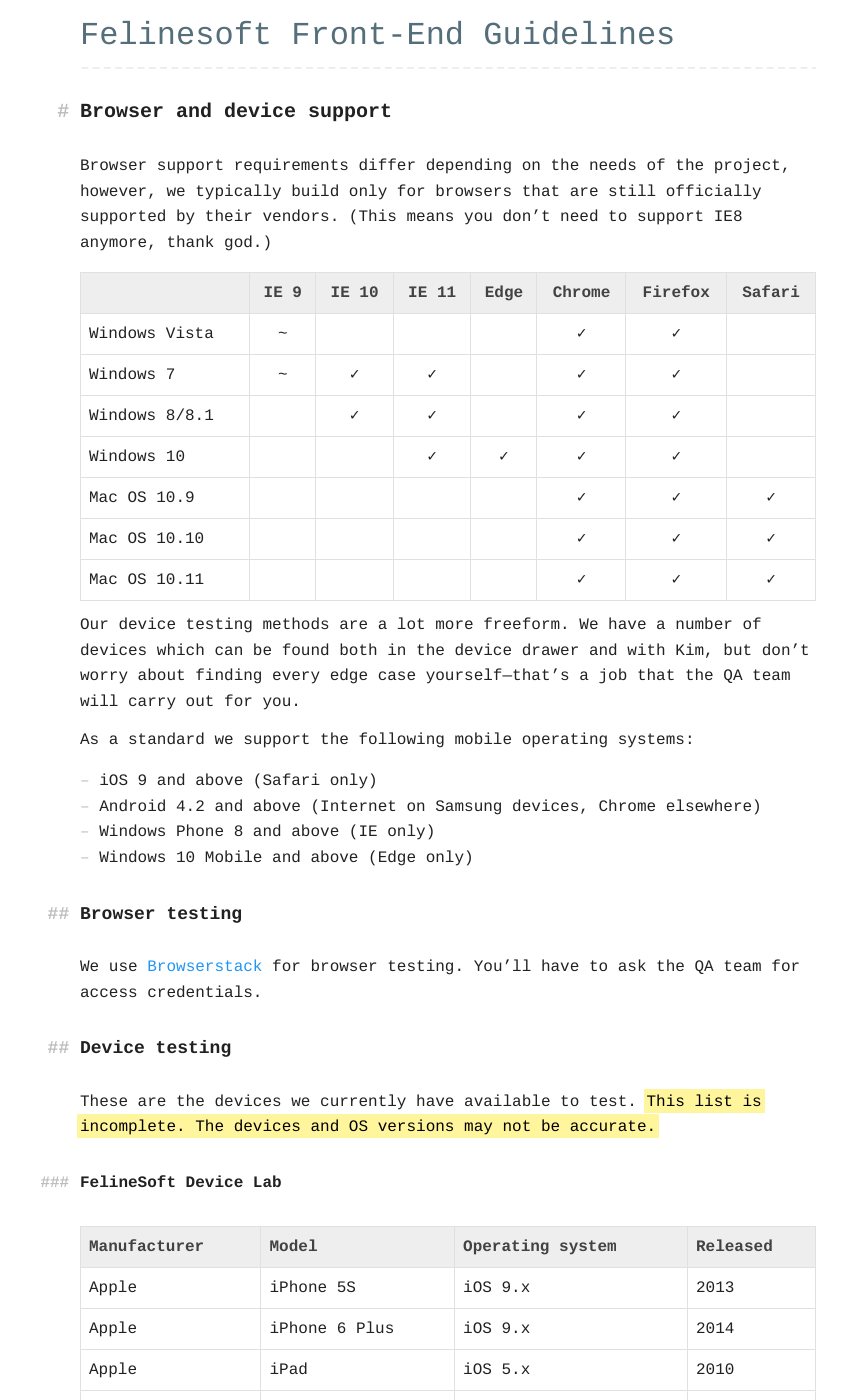
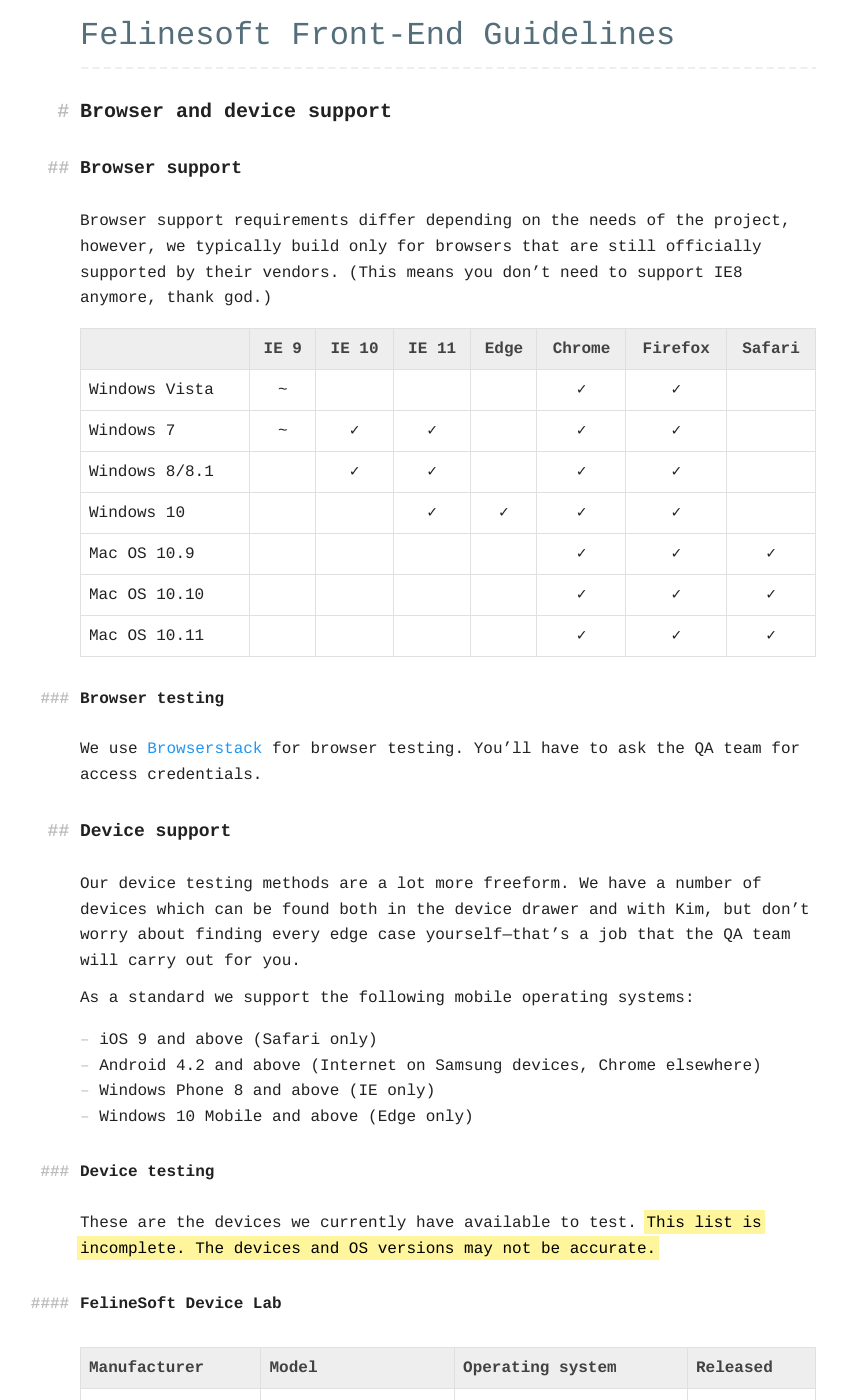
Before and after one commit to querkmachine/FSFrontEndDocs, a Jekyll site: the page built from tools/browser-support.md, in a window 1280 px wide and 1400 px high. Shown: the whole window, without its empty margins (192-1039 px from the left). Built offline with Jekyll 4.4.1, drawn with Linux system fonts in a browser that asks for light colours.

Commit message:
Reorganise page to a more logical order

```diff
--- a/tools/browser-support.md
+++ b/tools/browser-support.md
@@ -2,6 +2,8 @@
 layout: default
 title: Browser and device support
 ---
+
+## Browser support
 
 Browser support requirements differ depending on the needs of the project, however, we typically build only for browsers that are still officially supported by their vendors. (This means you don't need to support IE8 anymore, thank god.)
 
@@ -15,6 +17,12 @@ Browser support requirements differ depending on the needs of the project, howev
 |Mac OS 10.10 | | | | |✓|✓|✓|
 |Mac OS 10.11 | | | | |✓|✓|✓|
 
+### Browser testing
+
+We use [Browserstack](http://browserstack.com) for browser testing. You'll have to ask the QA team for access credentials.
+
+## Device support
+
 Our device testing methods are a lot more freeform. We have a number of devices which can be found both in the device drawer and with Kim, but don’t worry about finding every edge case yourself—that’s a job that the QA team will carry out for you.
 
 As a standard we support the following mobile operating systems:
@@ -45,7 +49,7 @@ These are the devices we currently have available to test. <mark>This list is in
 |Google/Asus|Nexus 7|Android x.x|2013|
 |Samsung|Galaxy S5|Android 6.x|2014|
 
-### Kim's Device Lab
+#### Kim's Device Lab
 
 These devices belong to Kim and not FelineSoft, however, are available for internal testing purposes. Note that not all devices may be available at any one time.
 
@@ -59,5 +63,5 @@ These devices belong to Kim and not FelineSoft, however, are available for inter
 |HTC|One M8|Android 5.0|2014|
 |LG|GT540 Optimus|Android 2.1|2010|
 |Nintendo|New Nintendo 3DS|Ninendo 3DS system software 10.x|2015|
-|<del>Nokia</del> <mark>broken</mark>|<del>Lumia 800</del>|<del>Windows Phone 7.5</del>|<del>2011</del>|
+|<del>Nokia</del> <span class="tag tag-error">broken</span>|<del>Lumia 800</del>|<del>Windows Phone 7.5</del>|<del>2011</del>|
 |Sony|Xperia S|Android 4.4|2012|
```
Also changed, not shown: other parts of tools/browser-support.md (+2 -6 lines).
